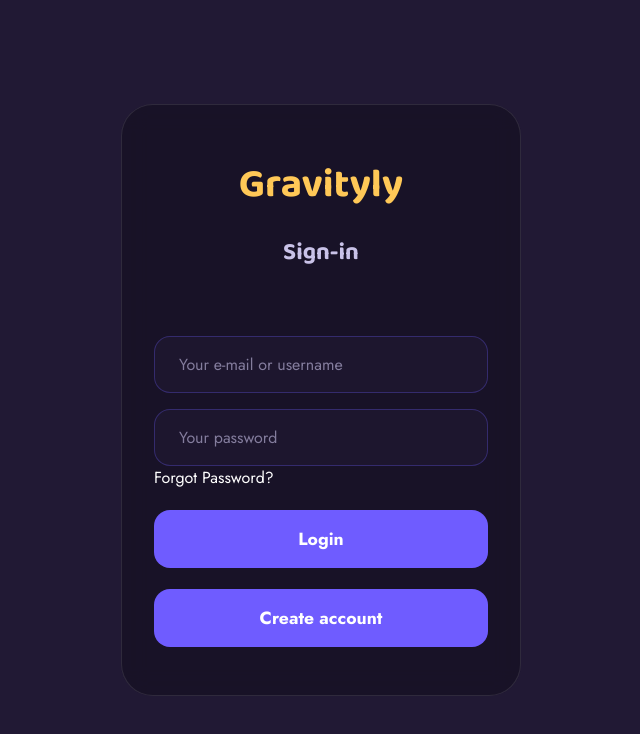
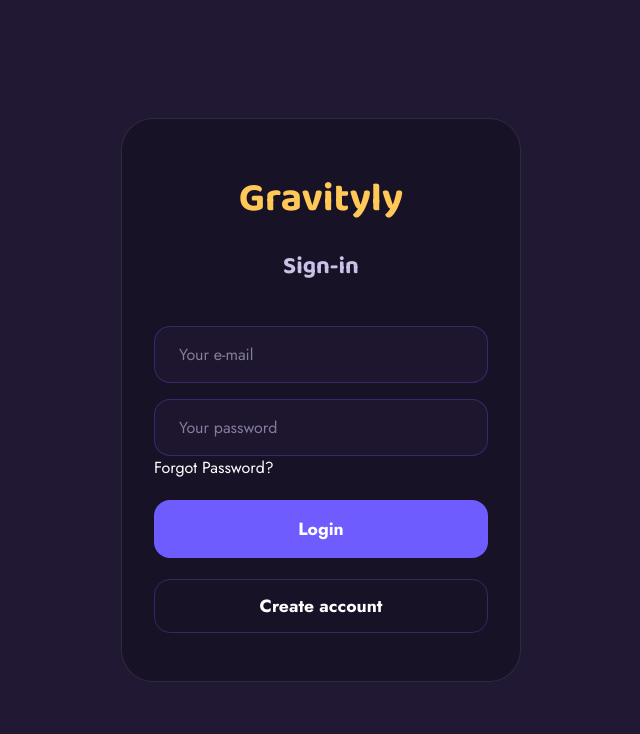
Before and after one commit to MateusPilonetto/gravityX, a Vue app in the folder gravityly-frontend/: page /login in a window 1280 px wide. Shown: the top 734 px of the page, without its empty margins (319-959 px from the left). Built offline with nearby package versions, Linux system fonts and the light colour scheme.

Commit message:
Refactor login functionality to use Vue's reactivity and handle API authentication

```diff
--- a/gravityly-frontend/src/App.vue
+++ b/gravityly-frontend/src/App.vue
@@ -1,21 +1,10 @@
 <script setup>
-
-import { ref, onMounted, computed } from 'vue';
-import { useRoute, useRouter } from 'vue-router';
+import { computed } from 'vue';
+import { useRoute } from 'vue-router';
 
 const route = useRoute();
-const router = useRouter();
 
 const isAuthPage = computed(() => ['/login', '/register'].includes(route.path));
-
-onMounted(() => {
-  const temChave = localStorage.getItem('usuario_logado');
-
-  if (!temChave && route.path !== '/login') {
-    router.push('/login');
-  }
-});
-
 </script>
 
 <template>
--- a/gravityly-frontend/src/router/index.js
+++ b/gravityly-frontend/src/router/index.js
@@ -26,4 +26,17 @@ const router = createRouter({
   routes
 })
 
+router.beforeEach((to, from, next) => {
+  const hasToken = localStorage.getItem('auth_token');
+  const isAuthPage = ['/login', '/register'].includes(to.path);
+
+  if (!hasToken && !isAuthPage) {
+    next('/login');
+  } else if (hasToken && isAuthPage) {
+    next('/');
+  } else {
+    next();
+  }
+});
+
 export default router
--- a/gravityly-frontend/src/views/LoginView.vue
+++ b/gravityly-frontend/src/views/LoginView.vue
@@ -3,15 +3,42 @@ import { ref } from 'vue';
 
 const error = ref('');
 
-const fazerLogin = () => {
-  const email = document.getElementById('email').value;
-  const password = document.getElementById('password').value;
+const form = ref({
+  email: '',
+  password: ''
+});
 
-  if (email == "example@example" && password == "12345678") {
-    localStorage.setItem('usuario_logado', 'sim');
-    window.location.href = '/';
-  } else {
-    error.value = 'Error on login';
+const handleLogin = async () => {
+  error.value = '';
+
+  try {
+    const response = await fetch('http://localhost:8000/api/login', {
+      method: 'POST',
+      headers: {
+        'Content-Type': 'application/json',
+        'Accept': 'application/json'
+      },
+      body: JSON.stringify(form.value)
+    });
+
+    const data = await response.json();
+
+    if (response.ok) {
+      // Saves the Sanctum auth token in the browser
+      localStorage.setItem('auth_token', data.data.token);
+
+      // Redirects to the home page
+      window.location.href = '/';
+    } else {
+      // Displays Laravel validation errors or generic messages
+      if (data.errors) {
+        error.value = Object.values(data.errors)[0][0];
+      } else {
+        error.value = data.message || 'Invalid credentials.';
+      }
+    }
+  } catch (err) {
+    error.value = 'Failed to connect to the server.';
   }
 };
 </script>
@@ -25,19 +52,22 @@ const fazerLogin = () => {
         <h1 class="login-subtitle">Sign-in</h1>
       </div>
 
-      <p class="error">{{ error }}</p>
+      <p class="error" v-if="error">{{ error }}</p>
 
-      <form @submit.prevent="fazerLogin" class="login-form">
+      <form @submit.prevent="handleLogin" class="login-form">
         <div class="input-group">
-          <input type="email" id="email" placeholder="Your e-mail or username" required class="input-field" />
+          <!-- Using v-model instead of ID -->
+          <input type="email" v-model="form.email" placeholder="Your e-mail" required class="input-field" />
         </div>
 
         <div class="input-group">
-          <input type="password" id="password" placeholder="Your password" required class="input-field" />
+          <input type="password" v-model="form.password" placeholder="Your password" required class="input-field" />
           <a href="#">Forgot Password?</a>
         </div>
 
         <button type="submit" class="btn">Login</button>
+
+        <!-- Vue Router Link to Register Page -->
         <router-link to="/register" class="btn register" style="text-decoration: none; display: block;">
           Create account
         </router-link>
@@ -49,8 +79,9 @@ const fazerLogin = () => {
 
 <style scoped>
 .error {
-  color: red;
+  color: #ff5d5d;
   text-align: center;
+  margin-bottom: 1rem;
 }
 
 .login-screen {
@@ -75,7 +106,7 @@ const fazerLogin = () => {
 
 .login-header {
   text-align: center;
-  margin-bottom: 1rem;
+  margin-bottom: 1.5rem;
 }
 
 .login-title {
@@ -131,6 +162,9 @@ const fazerLogin = () => {
 
 .register {
   text-align: center;
+  background-color: transparent;
+  border: 1px solid rgba(111, 92, 255, 0.3);
+  padding: 0.8rem;
 }
 
 .btn:hover {
```
